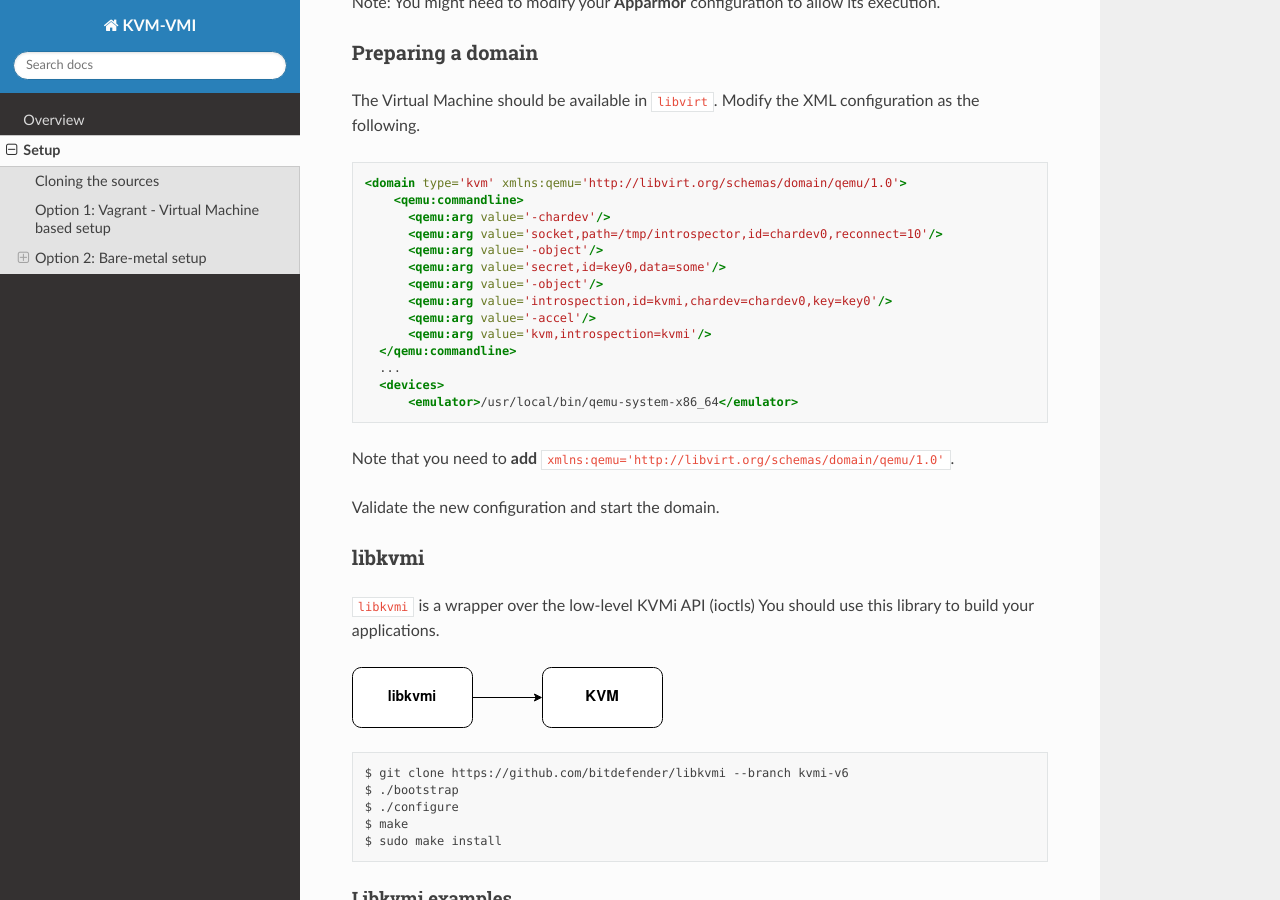
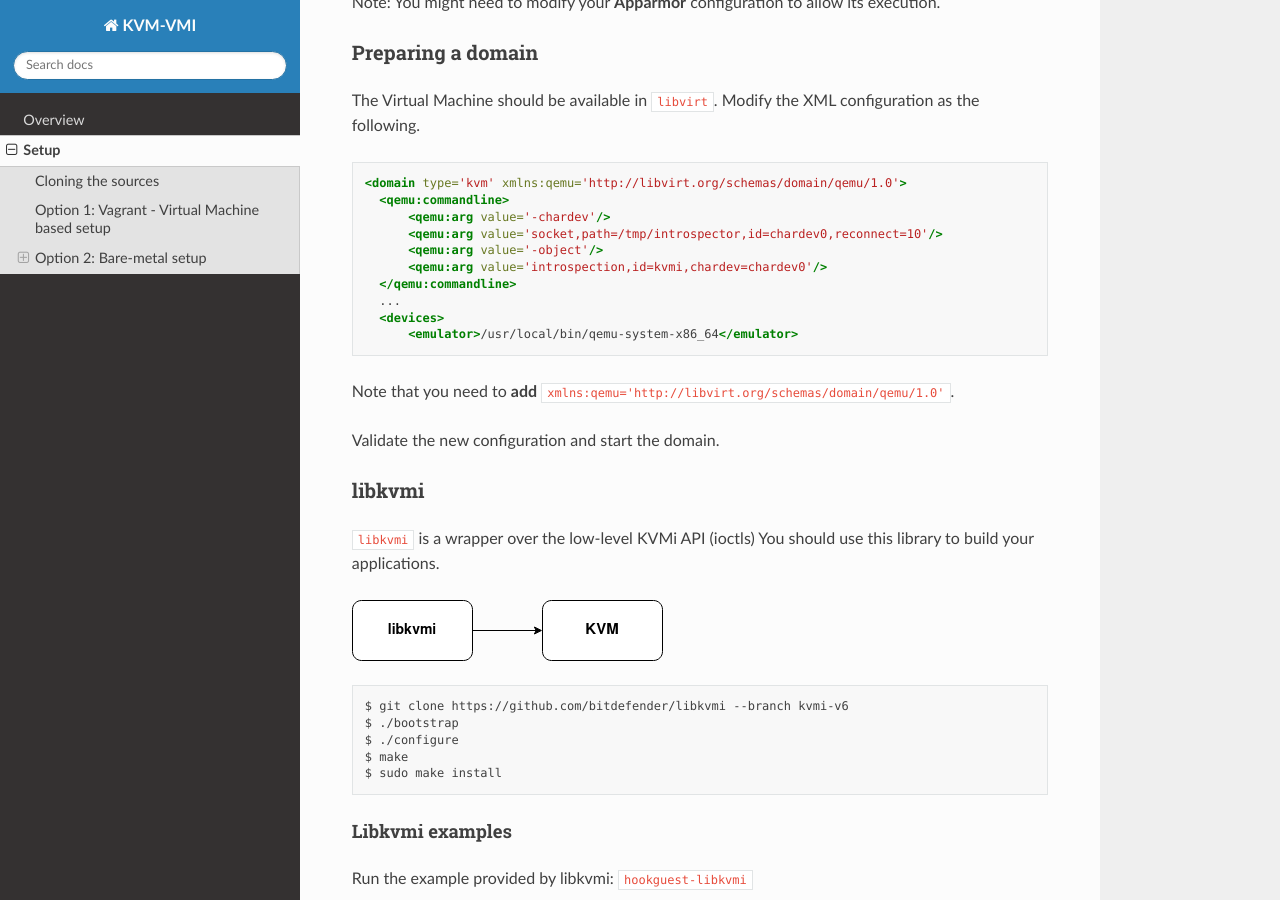
Before and after one commit to KVM-VMI/kvm-vmi, a Sphinx documentation site: the page built from docs/setup.md, in a window 1280 px wide and 900 px high, scrolled down 2730 px. Built offline with Sphinx 7.4.7 and the Read the Docs theme 2.0.0, drawn with Linux system fonts in a browser that asks for light colours.

Commit message:
docs: update qemu commandline XML for kvmi-v7

```diff
--- a/docs/setup.md
+++ b/docs/setup.md
@@ -108,15 +108,11 @@ Modify the XML configuration as the following.
 
 ~~~XML
 <domain type='kvm' xmlns:qemu='http://libvirt.org/schemas/domain/qemu/1.0'>
-    <qemu:commandline>
+  <qemu:commandline>
       <qemu:arg value='-chardev'/>
       <qemu:arg value='socket,path=/tmp/introspector,id=chardev0,reconnect=10'/>
       <qemu:arg value='-object'/>
-      <qemu:arg value='secret,id=key0,data=some'/>
-      <qemu:arg value='-object'/>
-      <qemu:arg value='introspection,id=kvmi,chardev=chardev0,key=key0'/>
-      <qemu:arg value='-accel'/>
-      <qemu:arg value='kvm,introspection=kvmi'/>
+      <qemu:arg value='introspection,id=kvmi,chardev=chardev0'/>
   </qemu:commandline>
   ...
   <devices>
```
